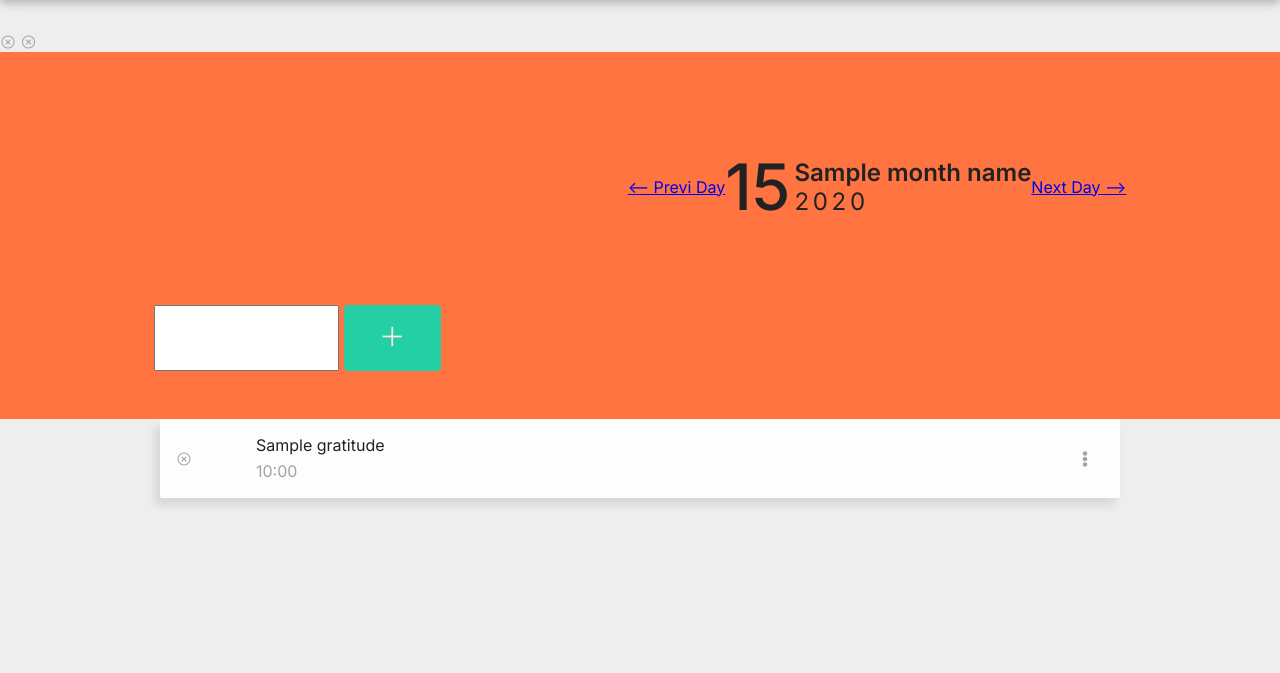
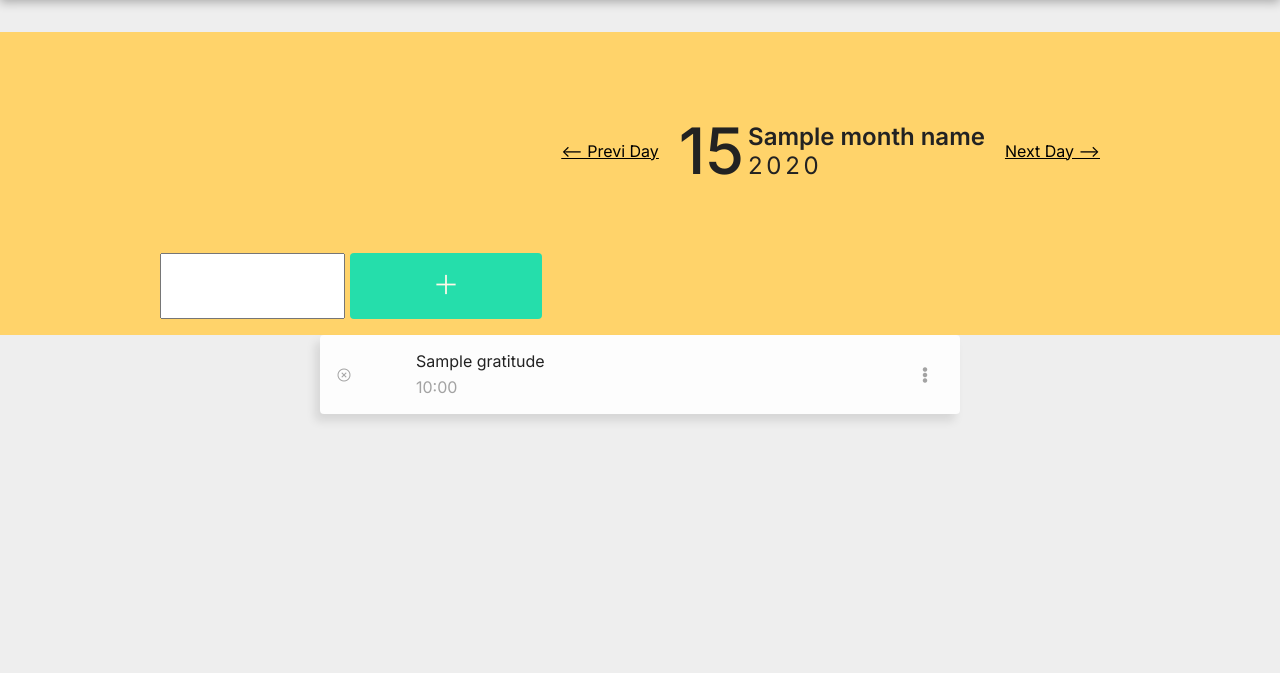
Before and after one commit to DaMang0/diary_django, a Django app: template gratitude/templates/gratitude/date.html in a window 1280 px wide. Shown: the part 110-783 px from the top of the page. Run offline with Django 3.2, Linux system fonts and the light colour scheme; the template is opened without the code that fills it: most values are stand-ins (such as "Sample title", 1, 10 or a date in 2020); form fields are guessed from the names that the template uses; some web fonts are replaced.

Commit message:
gratitude list responsive

```diff
--- a/gratitude/static/css/gratitude/date.css
+++ b/gratitude/static/css/gratitude/date.css
@@ -8,21 +8,26 @@ main {
   font-family: 'Inter', sans-serif;
   font-weight: 400;
 }
-.white-space{
+
+.day-link{
   white-space: nowrap;
+  color: #000;
+  padding: 0 20px;
+}
+.day-link:hover{
+  text-decoration: none;
 }
 
 .gratitude-color-bg-outer{
-  background: #ff7441;
+  background: #FFD36A;
   max-width: 100vw;
-  /* height: 500px; */
+  padding: 1rem;
 }
 
 .create-form{
   margin: 0 auto;
   position: relative;
   display: flex;
-  padding: 1rem;
   transition: transform 200ms ease-in-out;
 }
 
@@ -108,8 +113,6 @@ main {
   display: flex;
   justify-content: flex-end;
   align-items: center;
-  padding-left: 10%;
-  padding-right: 10%;
 }
 .date-date{
   font-size: 4rem;
@@ -161,7 +164,7 @@ main {
   display: flex;
   justify-content: flex-start;
   border: none;
-  border-radius: 2px;
+  border-radius: 4px;
   background-color: #fdfdfd;
   box-shadow: -5px 7px 10px rgba(0, 0, 0, 0.1);
   padding: 1rem;
@@ -231,30 +234,29 @@ main {
 }
 
 /* Message if the page does not have any gratitude list entry yet */
-.no-entry-msg{
-  font-size: 2.5rem;
-  /* padding-left: 15rem; */
+.empty-title{
+  text-decoration: underline;
+}
+.ideas-msg{
   text-align: center;
 }
 
 
 @media only screen and (min-width: 750px) {
 
-  .create-form{
-    padding-left: 10%;
-    padding-right: 10%;
+  .gratitude-color-bg-outer, .gratitude-ul{
+    padding-left: 7.5rem;
+    padding-right: 7.5rem;
   }
+
   .submit-btn{
-    width: 10%;
+    width: 20%;
     font-size: 1.25rem;
   }
   #id_title{
-    width: 90%;
+    width: 80%;
   }
-  .gratitude-ul{
-    padding-left: 5rem;
-    padding-right: 5rem;
-  }
+
   .gratitude-item{
     padding-top: 0rem;
     padding-bottom: 0rem;
@@ -279,10 +281,13 @@ main {
 }
 
 @media only screen and (min-width: 1000px) {
-
-  .gratitude-ul{
+  .gratitude-color-bg-outer{
     padding-left: 10rem;
     padding-right: 10rem;
   }
+  .gratitude-ul{
+    padding-left: 25%;
+    padding-right: 25%;
+  }
 
 }
--- a/gratitude/templates/gratitude/date.html
+++ b/gratitude/templates/gratitude/date.html
@@ -8,11 +8,9 @@
 {% block title %}Gratitude List – Mind Lab {% endblock %}
 
 {% block content %}
-<i class="lar la-times-circle"></i>
-<i class="las la-times-circle"></i>
-<section style="padding: 2rem;" class="gratitude-color-bg-outer">
+<section class="gratitude-color-bg-outer">
   <div class="date-wrap">
-    <div><a class="white-space" href="{% url 'gratitude:date' yesterday.year yesterday.month yesterday.day %}"><-- Previ Day</a></div>
+    <div class="day-link-container"><a class="day-link" href="{% url 'gratitude:date' yesterday.year yesterday.month yesterday.day %}"><-- Previ Day</a></div>
     <div class="date-container-1">
       <p class="date-date">{{ custom_page_date.day }}</p>
     </div>
@@ -22,7 +20,7 @@
       <p class="date-year">{{ custom_page_date.year }}</p>
     </div>
 
-    <div><a class="white-space" href="{% url 'gratitude:date' tomorrow.year tomorrow.month tomorrow.day %}">Next Day --></a></div>
+    <div class="day-link-container"><a class="day-link" href="{% url 'gratitude:date' tomorrow.year tomorrow.month tomorrow.day %}">Next Day --></a></div>
   </div>
   <div>
     <form class="create-form" method="POST">{% csrf_token %}
@@ -48,8 +46,8 @@
 
         {% if streak_count and streak_count > 1 %}
         <div class="flex date_and_streak_container">
-          <p class="todays_list_count">{{ todays_list_count }} lists</p>
-          <p class="streak">{{ streak_count }} days streak!</p>
+          <p class="todays_list_count">Total: {{ todays_list_count }}</p>
+          <p class="streak">Current streak: {{ streak_count }} days</p>
         </div>
         {% endif %}
       </div>
@@ -77,31 +75,13 @@
     </ul>
   {% else %}
   <ul class="gratitude-ul">
+    <p class="empty-title">Title title title title title</p>
+    <li class="ideas-msg">What do you get to do today / tomorrow?</li>
+    <li class="ideas-msg">What did you not have to do today / tomorrow?</li>
+    <li class="ideas-msg">Lorem ipsum dolor sit amet consectetur adipisicing elit.</li>
+    <li class="ideas-msg">Lorem ipsum dolor sit amet, consectetur adipisicing elit.</li>
+  </ul>
 
-
-
-    <div class='date-container'>
-
-      <div class="date-wrap">
-        <div class="date-container-1">
-          <p class="date-date">{{ custom_page_date.day }}</p>
-        </div>
-        <div class="date-container-2">
-          <p class="date-month">{{ custom_page_date.month }}</p>
-          <p class="date-year">{{ custom_page_date.year }}</p>
-        </div>
-      </div>
-
-      <div class="days-container">
-        <a href="{% url 'gratitude:date' yesterday.year yesterday.month yesterday.day %}">Prev</a>
-        <!-- <a href="{% url 'gratitude:date' today.year today.month today.day %}">TODAY.</a> -->
-        <a href="{% url 'gratitude:date' tomorrow.year tomorrow.month tomorrow.day %}">Next</a>
-      </div>
-    </div>
-  </ul>
-  <div>
-    <p class="no-entry-msg">No entry</p>
-  </div>
 
   {% endif %}
 
```
